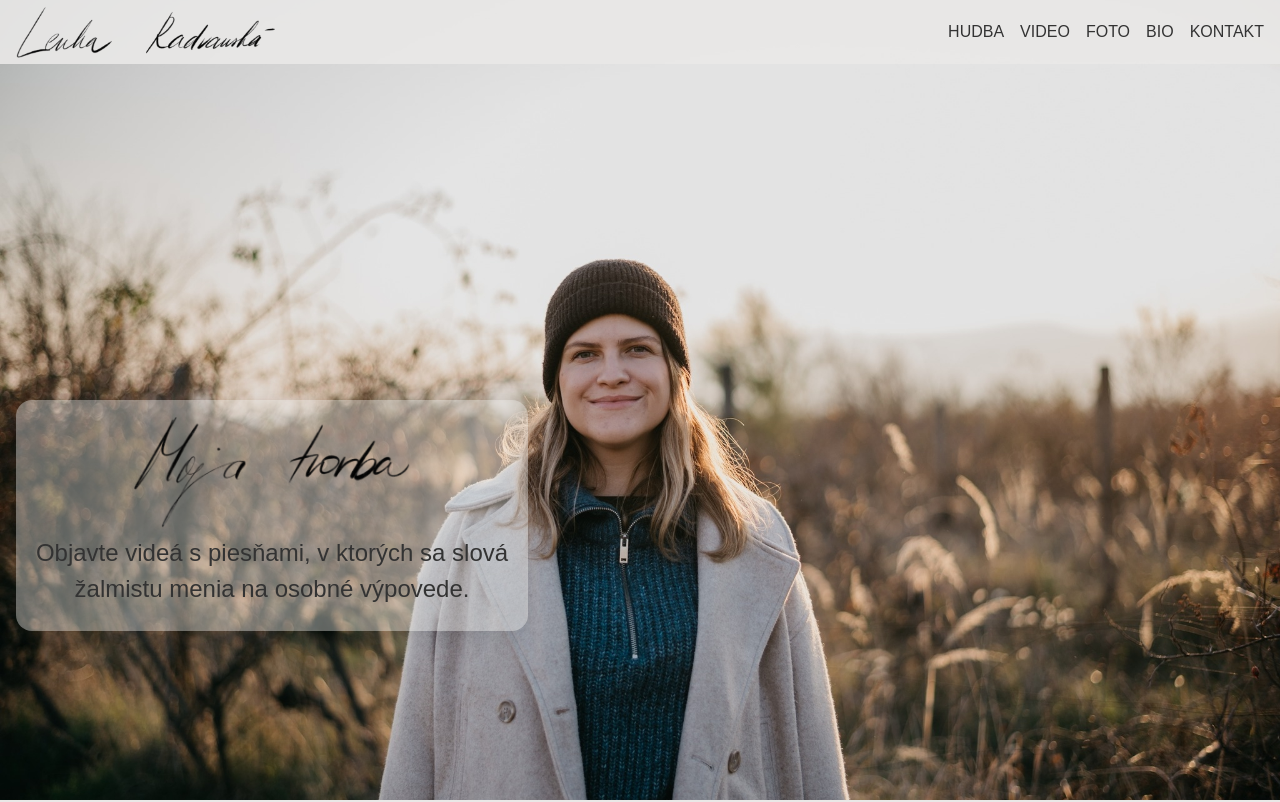
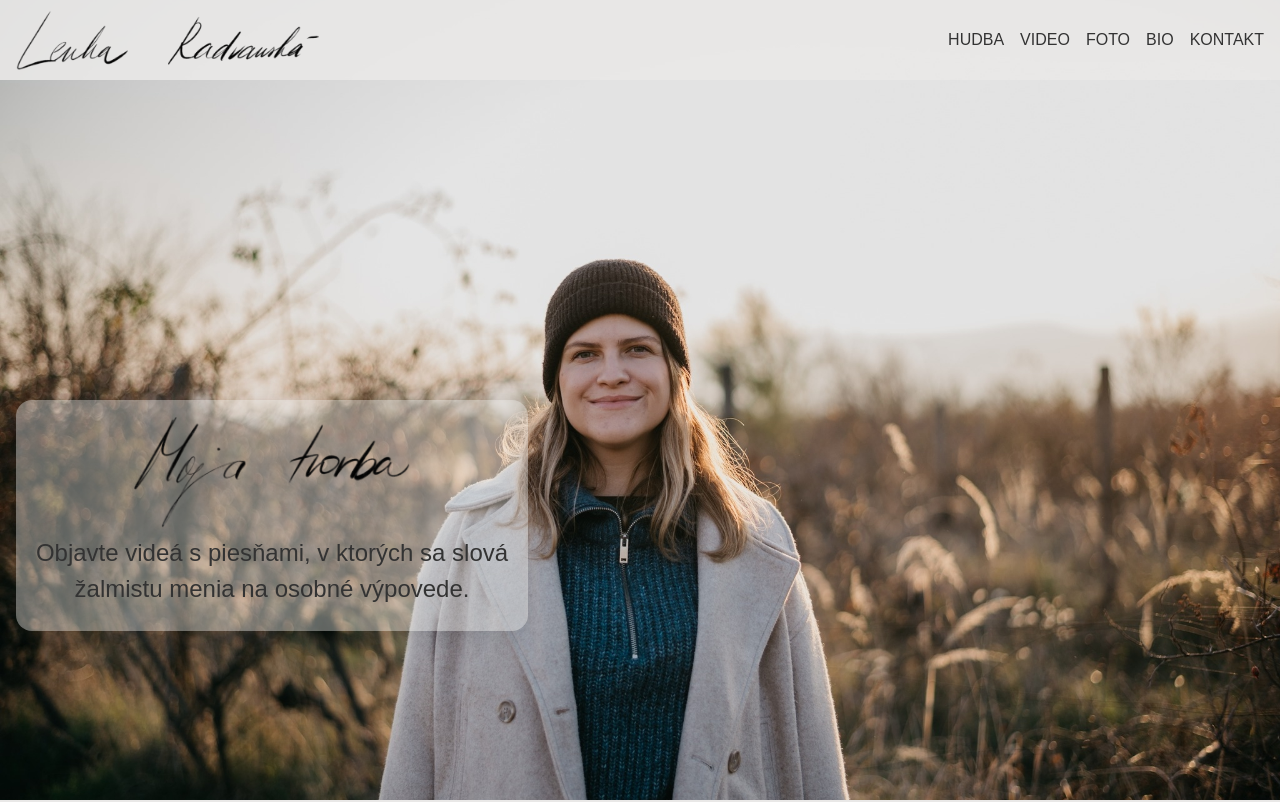
Before and after one commit to roberto123454321/lenkaRadvanska, a React (Vite) app: page / in a window 1280 px wide. Shown: the top 802 px of the page. Built offline with nearby package versions, Linux system fonts and the light colour scheme; a web font is replaced by a local one.

Commit message:
updated navbar - bigger logo - more space around

```diff
--- a/src/components/Header.css
+++ b/src/components/Header.css
@@ -3,7 +3,7 @@
   top: 0px;
   left: 0px;
   right: 0px;
-  height: 4rem;
+  height: 5rem;
   background: rgba(233, 232, 231, 0.9);
   z-index: 998;
   padding-top: 0%;
@@ -18,7 +18,7 @@
 
 .logo {
   padding-right: 2rem;
-  height: 80%;
+  height: 75%;
 }
 
 .logo img {
```
